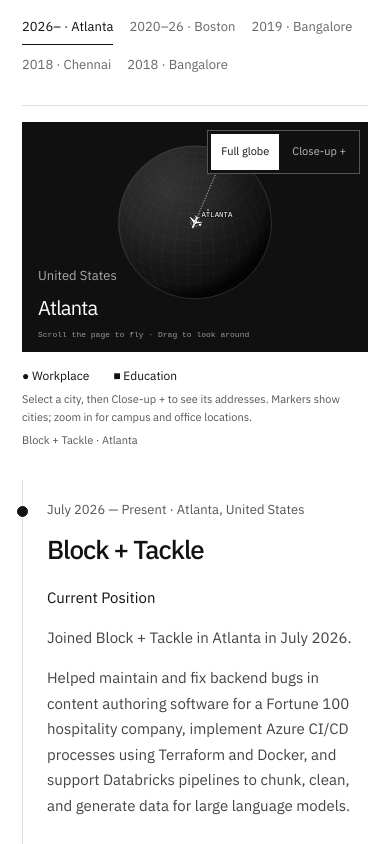
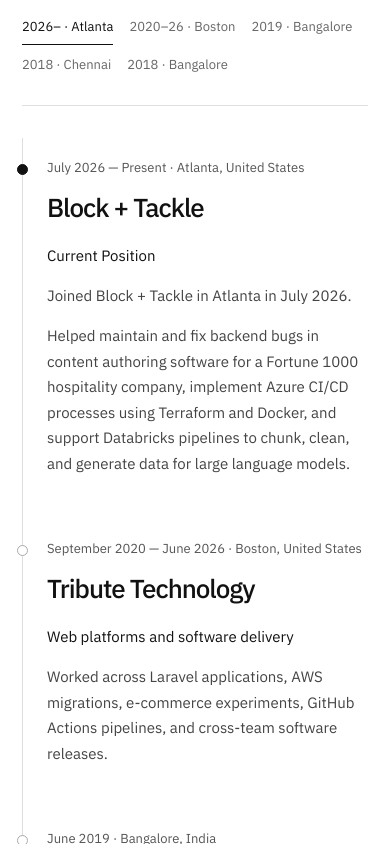
Before and after one commit to somalur/somalur.github.io, a Next.js app: page / in a window 390 px wide. Shown: the part 860-1704 px from the top of the page. Built offline with nearby package versions, Linux system fonts and the light colour scheme; what world-atlas would draw is missing.

Commit message:
Add Agents.MD and UI Fixes to the website

```diff
--- a/src/app/page.module.css
+++ b/src/app/page.module.css
@@ -149,7 +149,7 @@
 .contactLinks a:focus-visible { outline: 2px solid #111; outline-offset: 4px; }
 @media (max-width: 760px) {
   .flightLayout { display: block; padding-top: 16px; }
-  .flightVisual { top: 70px; z-index: 3; background: white; padding-bottom: 8px; }
+  .flightVisual { display: none; }
   .flightVisual .mapFrame { min-height: 230px; }
   .flightVisual .mapBottom { margin: auto 16px 32px; }
   .flightVisual .mapBottom strong { font-size: 20px; }
@@ -157,7 +157,7 @@
   .flightVisual .globeZoom { top: 8px; right: 8px; }
   .flightStatus { margin: 6px 0; font-size: 11px; }
   .flightChapters { margin-top: 16px; }
-  .flightChapter { padding: 20px 0 28px; scroll-margin-top: 360px; }
+  .flightChapter { padding: 20px 0 28px; scroll-margin-top: 120px; }
   .flightStops { gap: 4px 16px; }
 }
 @media print {
--- a/src/app/page.tsx
+++ b/src/app/page.tsx
@@ -172,9 +172,9 @@
                 </div>
               </div>
               <ul className={styles.bullets}>
-                <li>Helped maintain the backend and fix bugs in content authoring software for a Fortune 100 hospitality company.</li>
+                <li>Helped maintain the backend and fix bugs in content authoring software for a Fortune 1000 hospitality company.</li>
                 <li>Helped implement CI/CD processes for our platforms on Azure using Terraform and Docker.</li>
-                <li>Worked on implementing and supporting Databricks pipelines to chunk, clean, and generate data for our large language models.</li>
+                <li>Worked on implementing and supporting Databricks pipelines to chunk, clean, and generate data for our large language model infrastructure.</li>
               </ul>
             </article>
 
@@ -398,7 +398,7 @@
         </section>
         <section id="contact" className={styles.contact} aria-labelledby="contact-title">
           <h2 id="contact-title">Contact me</h2>
-          <p>Have a project in mind or want to collaborate on innovative solutions? I would love to hear from you</p>
+          <p>What are you working on? Whether you have an idea to explore, a tricky problem to solve, or an opportunity to work together, I’d love to hear about it. Send me a message and let’s see what we can build.</p>
           <div className={styles.contactLinks}>
             <a href="tel:+15082333475" aria-label="Call Sumeet at +1-508-233-3475" title="Call +1-508-233-3475">
               <svg width="24" height="24" viewBox="0 0 24 24" fill="none" stroke="currentColor" strokeWidth="1.5" strokeLinecap="round" strokeLinejoin="round" aria-hidden="true"><path d="M22 16.92v3a2 2 0 0 1-2.18 2 19.79 19.79 0 0 1-8.63-3.07 19.5 19.5 0 0 1-6-6 19.79 19.79 0 0 1-3.07-8.67A2 2 0 0 1 4.11 2h3a2 2 0 0 1 2 1.72c.13.96.36 1.9.69 2.79a2 2 0 0 1-.45 2.11L8.09 9.89a16 16 0 0 0 6 6l1.27-1.27a2 2 0 0 1 2.11-.45c.89.33 1.83.56 2.79.69A2 2 0 0 1 22 16.92Z" /></svg>
@@ -408,6 +408,9 @@
             </a>
             <a href="https://www.linkedin.com/in/sumeet-omalur/" target="_blank" rel="noopener noreferrer" aria-label="Sumeet on LinkedIn" title="LinkedIn">
               <svg width="24" height="24" viewBox="0 0 24 24" fill="currentColor" aria-hidden="true"><path d="M20.45 2H3.55C2.69 2 2 2.68 2 3.52v16.96c0 .84.69 1.52 1.55 1.52h16.9c.86 0 1.55-.68 1.55-1.52V3.52c0-.84-.69-1.52-1.55-1.52ZM7.93 18.75H4.98V9.2h2.95v9.55ZM6.45 7.9a1.71 1.71 0 1 1 0-3.42 1.71 1.71 0 0 1 0 3.42Zm12.3 10.85H15.8V14.1c0-1.11-.02-2.54-1.55-2.54-1.55 0-1.79 1.21-1.79 2.46v4.73H9.51V9.2h2.83v1.31h.04c.39-.74 1.36-1.52 2.79-1.52 2.98 0 3.58 1.96 3.58 4.51v5.25Z" /></svg>
+            </a>
+            <a href="https://github.com/somalur" target="_blank" rel="noopener noreferrer" aria-label="Sumeet on GitHub" title="GitHub">
+              <svg width="24" height="24" viewBox="0 0 24 24" fill="currentColor" aria-hidden="true"><path d="M12 .75a11.25 11.25 0 0 0-3.56 21.92c.56.1.77-.24.77-.54v-2.09c-3.13.68-3.79-1.33-3.79-1.33-.51-1.3-1.25-1.65-1.25-1.65-1.02-.7.08-.69.08-.69 1.13.08 1.73 1.16 1.73 1.16 1 1.72 2.63 1.22 3.27.93.1-.73.39-1.22.71-1.5-2.5-.29-5.13-1.25-5.13-5.56 0-1.23.44-2.23 1.16-3.02-.12-.29-.5-1.43.11-2.98 0 0 .95-.3 3.09 1.15a10.75 10.75 0 0 1 5.63 0c2.15-1.45 3.09-1.15 3.09-1.15.61 1.55.23 2.69.11 2.98.72.79 1.16 1.79 1.16 3.02 0 4.32-2.64 5.27-5.15 5.55.4.35.76 1.03.76 2.08v3.1c0 .3.2.65.78.54A11.25 11.25 0 0 0 12 .75Z" /></svg>
             </a>
           </div>
         </section>
--- a/src/components/CareerJourney.tsx
+++ b/src/components/CareerJourney.tsx
@@ -9,7 +9,7 @@
 
 // Career facts stay local so the site remains a static GitHub Pages export.
 const stops = [
-  { company: "Block + Tackle", date: "July 2026 — Present", year: "2026–", city: "Atlanta", country: "United States", lat: 33.749, lon: -84.388, focus: "Current Position", description: "Joined Block + Tackle in Atlanta in July 2026.", summary: "Helped maintain and fix backend bugs in content authoring software for a Fortune 100 hospitality company, implement Azure CI/CD processes using Terraform and Docker, and support Databricks pipelines to chunk, clean, and generate data for large language models.", skill: "A new chapter" },
+  { company: "Block + Tackle", date: "July 2026 — Present", year: "2026–", city: "Atlanta", country: "United States", lat: 33.749, lon: -84.388, focus: "Current Position", description: "Joined Block + Tackle in Atlanta in July 2026.", summary: "Helped maintain and fix backend bugs in content authoring software for a Fortune 1000 hospitality company, implement Azure CI/CD processes using Terraform and Docker, and support Databricks pipelines to chunk, clean, and generate data for large language models.", skill: "A new chapter" },
   { company: "Tribute Technology", date: "September 2020 — June 2026", year: "2020–26", city: "Boston", country: "United States", lat: 42.3601, lon: -71.0589, focus: "Web platforms and software delivery", description: "Worked across Laravel applications, AWS migrations, e-commerce experiments, GitHub Actions pipelines, and cross-team software releases.", skill: "Full-stack & cloud" },
   { company: "CodePlex Technology Services", date: "June 2019", year: "2019", city: "Bangalore", country: "India", lat: 12.9716, lon: 77.5946, focus: "Content migration", description: "Wrote importers that navigated clients’ existing websites and migrated obituary content onto the CFS platform using web scraping.", skill: "Web scraping" },
   { company: "Mindzen Inc", date: "December 2018", year: "2018", city: "Chennai", country: "India", lat: 13.0827, lon: 80.2707, focus: "Conversational AI", description: "Helped develop an AI-enabled chatbot proof of concept using Google’s Dialogflow platform.", skill: "Conversational AI" },
```
Also changed, not shown: 1 other file (tests, documents, lock files or other folders).
